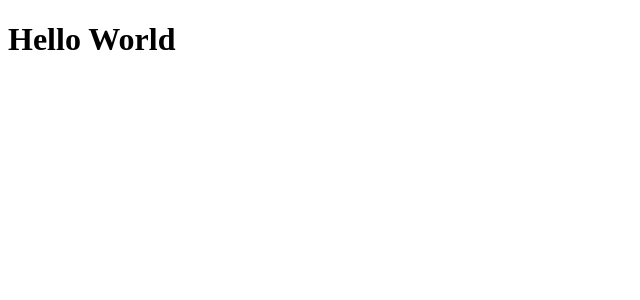
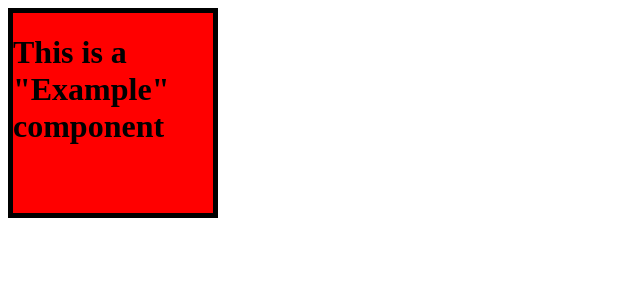
Before and after one commit to Azenith-Solutions/frontend-platform-website-template, a React (Vite) app: page / in a window 1280 px wide. Shown: the top 300 px of the page, without its empty margins (0-640 px from the left). Built offline with nearby package versions, Linux system fonts and the light colour scheme.

Commit message:
[FEAT] :: creating a basic components using ReactJS and styled-components

```diff
--- a/package.json
+++ b/package.json
@@ -11,7 +11,8 @@
   },
   "dependencies": {
     "react": "^19.0.0",
-    "react-dom": "^19.0.0"
+    "react-dom": "^19.0.0",
+    "styled-components": "^6.1.15"
   },
   "devDependencies": {
     "@eslint/js": "^9.21.0",
--- /dev/null
+++ b/src/components/Example/index.jsx
@@ -0,0 +1,12 @@
+import React from "react";
+import ExampleWrapper from "./style";
+
+const Example = ()=>{
+    return(
+        <ExampleWrapper>
+            <h1>This is a "Example" component</h1>
+        </ExampleWrapper>
+    );
+}
+
+export default Example;
--- /dev/null
+++ b/src/components/Example/style.jsx
@@ -0,0 +1,10 @@
+import styled from "styled-components";
+
+const ExampleWrapper = styled.div`
+    height: 200px;
+    width: 200px;
+    background-color: red;
+    border: 5px solid black;
+`
+
+export default ExampleWrapper;
--- a/src/main.jsx
+++ b/src/main.jsx
@@ -1,8 +1,11 @@
 import { StrictMode } from 'react'
 import { createRoot } from 'react-dom/client'
 
+// components
+import Example from './components/Example'
+
 createRoot(document.getElementById('root')).render(
   <StrictMode>
-    <h1>Hello World</h1>
+    <Example/>
   </StrictMode>,
 )
```
Also changed, not shown: setup-explained.txt, 1 other file (tests, documents, lock files or other folders).
